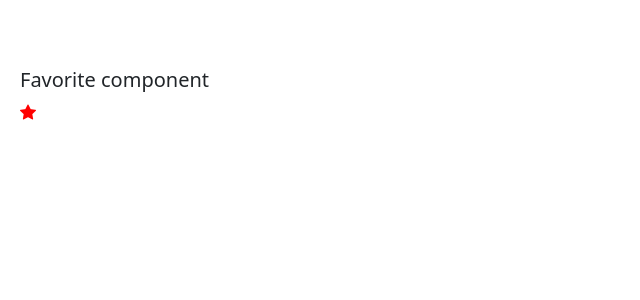
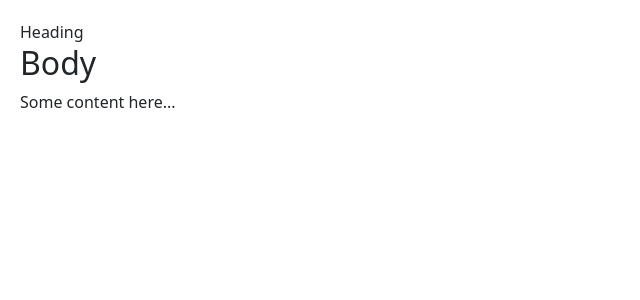
Before and after one commit to Dylane-Agoka/Angluar-4---Beginner-to-Pro, an Angular app: page / in a window 1280 px wide. Shown: the top 300 px of the page, without its empty margins (0-640 px from the left). Built offline with nearby package versions, Linux system fonts and the light colour scheme.

Commit message:
ngContent

```diff
--- a/src/app/app.component.html
+++ b/src/app/app.component.html
@@ -1 +1,7 @@
-<favorite [isFavorite] = "post.isFavorite" (change)="onFavoriteChanged($event)"></favorite>
+<bootstrap-panel>
+  <div class="heading">Heading</div>
+  <div class="body">
+    <h2>Body</h2>
+    <p>Some content here...</p>
+  </div>
+</bootstrap-panel>
--- a/src/app/app.module.ts
+++ b/src/app/app.module.ts
@@ -13,6 +13,7 @@ import { FormsModule } from '@angular/forms';
 import { FavoriteComponent } from './favorite/favorite.component';
 import { PrepositionsComponent } from './prepositions/prepositions.component';
 import { TitleCasePipe } from './pipes/title-case.pipe';
+import { PanelComponent } from './panel/panel.component';
 
 @NgModule({
   declarations: [
@@ -23,7 +24,8 @@ import { TitleCasePipe } from './pipes/title-case.pipe';
     SummaryPipe,
     FavoriteComponent,
     PrepositionsComponent,
-    TitleCasePipe
+    TitleCasePipe,
+    PanelComponent
   ],
   imports: [
     BrowserModule,
--- /dev/null
+++ b/src/app/panel/panel.component.html
@@ -0,0 +1,8 @@
+<div class="panel panel-default">
+  <div class="panel-heading">
+    <ng-content select=".heading"></ng-content>
+  </div>
+  <div class="panel-body">
+    <ng-content select=".body"></ng-content>
+  </div>
+</div>
--- /dev/null
+++ b/src/app/panel/panel.component.ts
@@ -0,0 +1,15 @@
+import { Component, OnInit } from '@angular/core';
+
+@Component({
+  selector: 'bootstrap-panel',
+  templateUrl: './panel.component.html',
+  styleUrls: ['./panel.component.scss']
+})
+export class PanelComponent implements OnInit {
+
+  constructor() { }
+
+  ngOnInit(): void {
+  }
+
+}
```
Also changed, not shown: src/app/panel/panel.component.scss (added), 1 other file (tests, documents, lock files or other folders).
